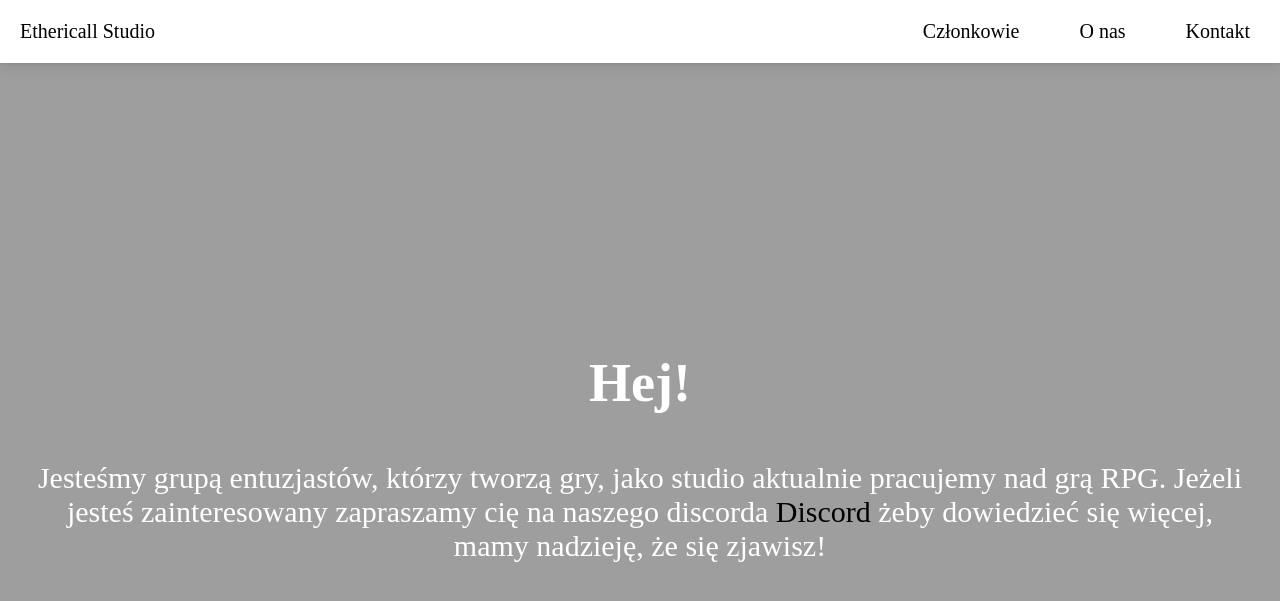
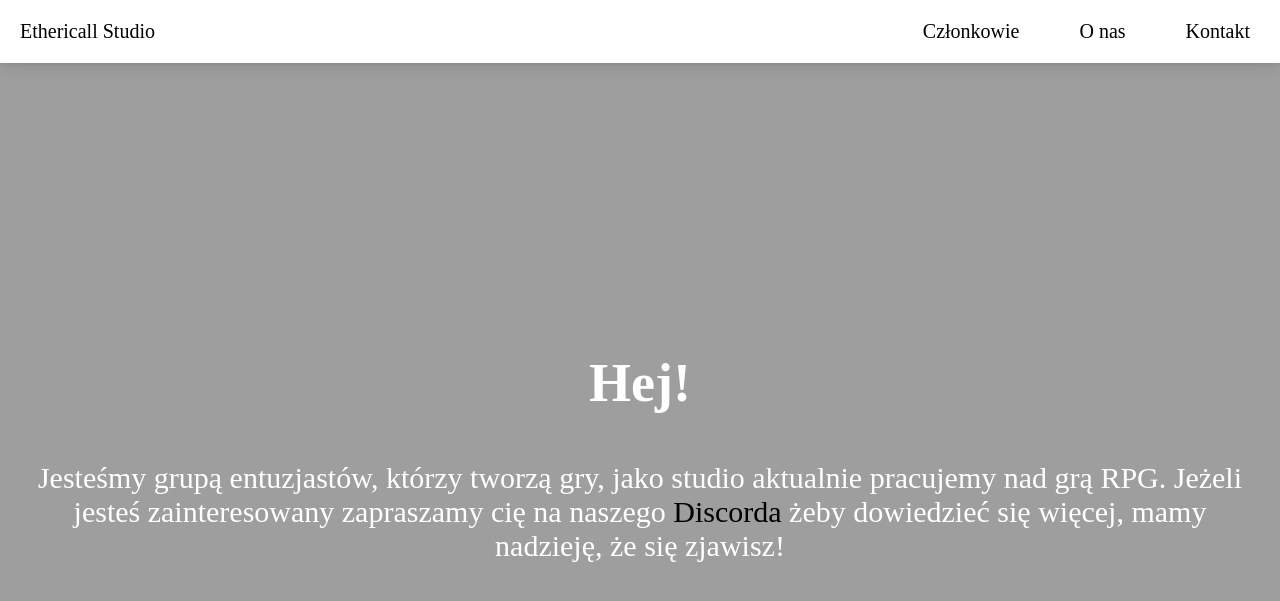
Before and after one commit to Ethericall-Studio/ethericall-studio.github.io, a Jekyll site: the page built from index-pl.html, in a window 1280 px wide and 900 px high. Shown: the top 601 px of the window. Built offline with Jekyll 4.4.1, drawn with Linux system fonts in a browser that asks for light colours; some web fonts are replaced.

Commit message:
Fix discord bug

```diff
--- a/index-pl.html
+++ b/index-pl.html
@@ -8,7 +8,7 @@ lang: "pl"
 <h1 class="hero-title">Hej!</h1>
 <p class="hero-title2">
     Jesteśmy grupą entuzjastów, którzy tworzą gry, jako studio aktualnie pracujemy nad grą RPG.
-    {% if site.discord %} Jeżeli jesteś zainteresowany zapraszamy cię na naszego discorda <a href="{{ site.url }}{{ site.baseurl }}/discord">Discord</a>
+    {% if site.discord %} Jeżeli jesteś zainteresowany zapraszamy cię na naszego <a href="{{ site.url }}{{ site.baseurl }}/discord">Discorda</a>
     żeby dowiedzieć się więcej, mamy nadzieję, że się zjawisz! {% endif %}</p>
 </div>
 </section>
```
